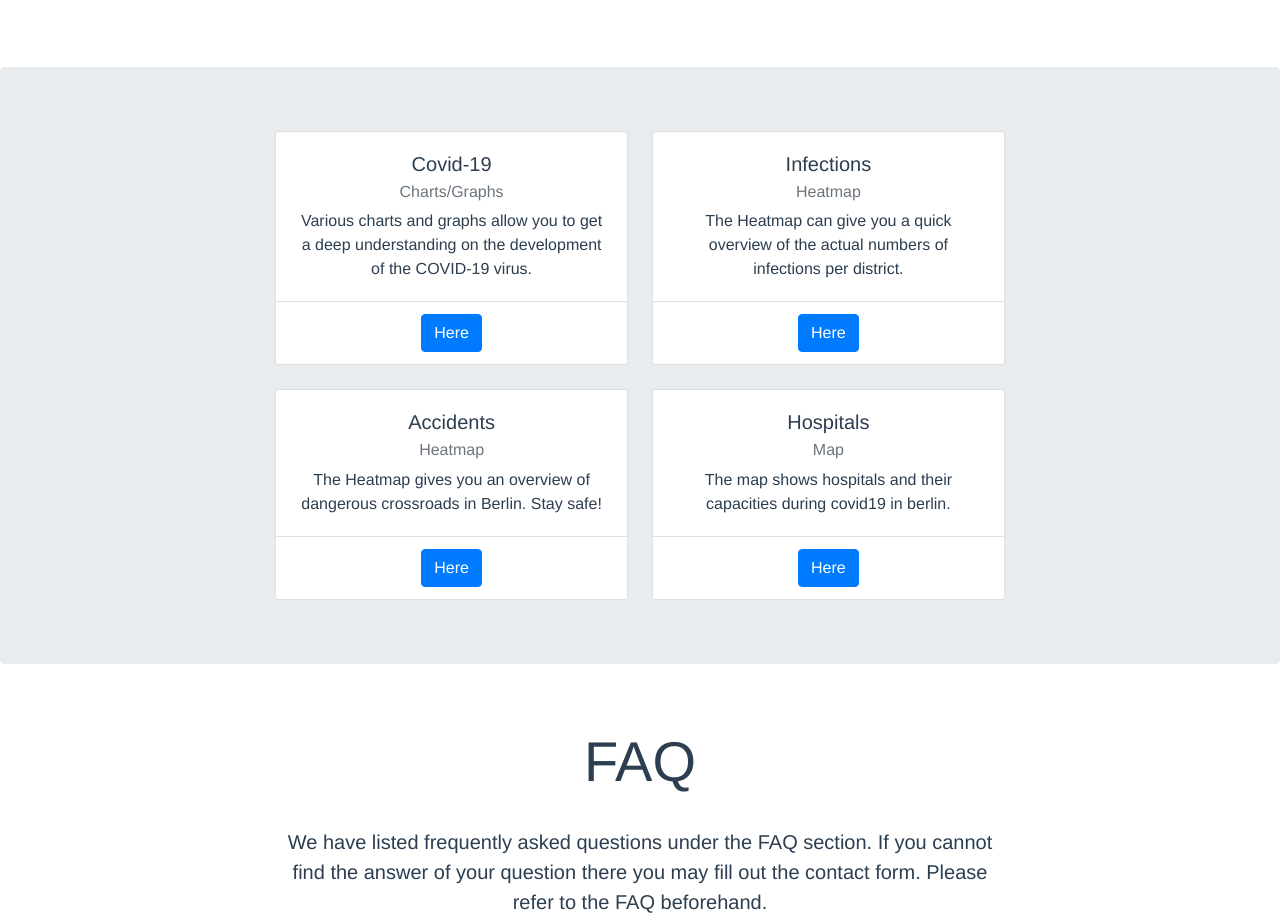
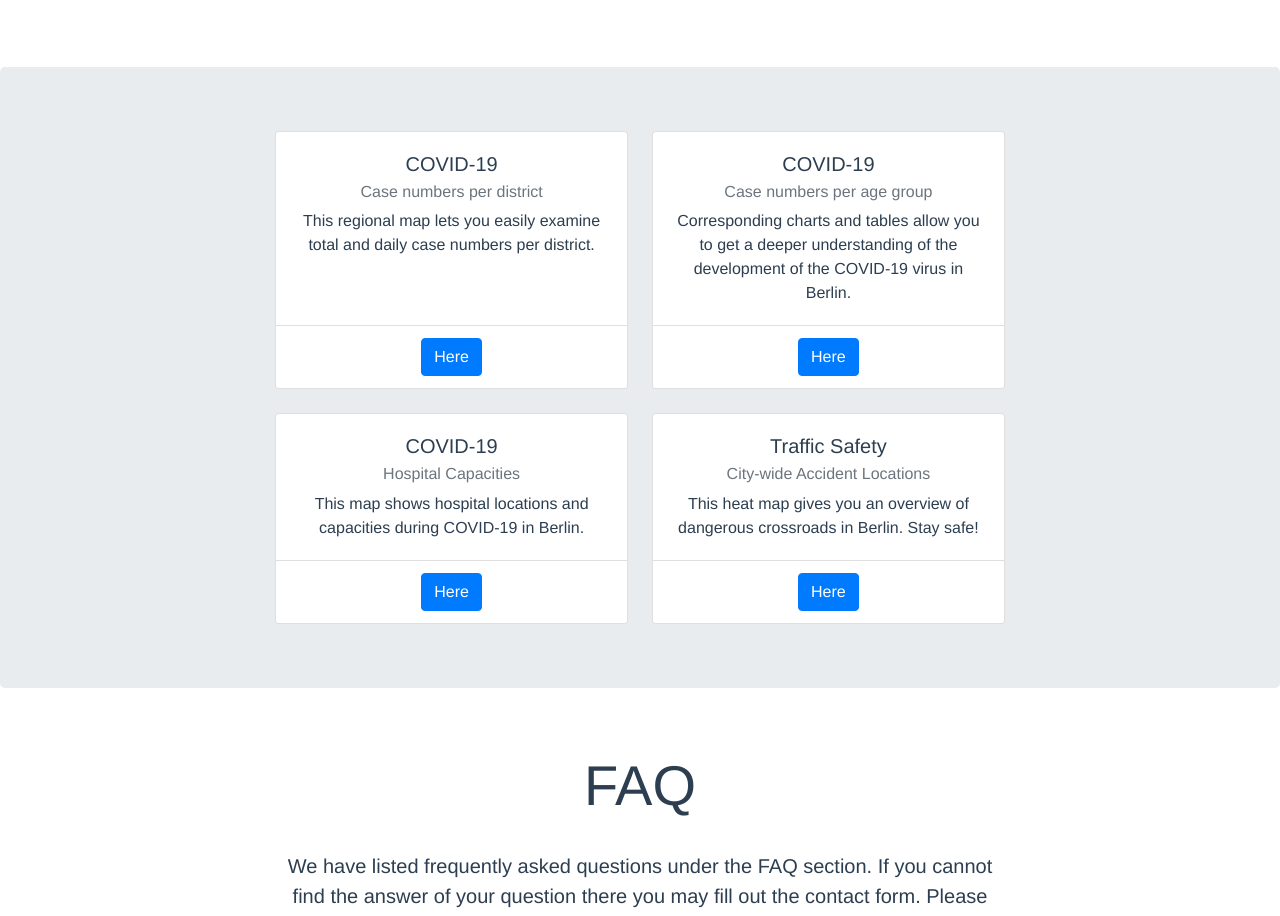
Before and after one commit to Api-visualizer/city-data-visualizer-FE, a Vue app: page / in a window 1280 px wide. Shown: the part 844-1760 px from the top of the page. Built offline with nearby package versions, Linux system fonts and the light colour scheme; what vue-apexcharts would draw is missing.

Commit message:
adjust landing page headlines to make them more cohesive

```diff
--- a/src/components/maps/HospitalsMap.vue
+++ b/src/components/maps/HospitalsMap.vue
@@ -8,7 +8,7 @@
       <div class="card">
         <div class="card-body">
           <h5 class="card-title">COVID-19</h5>
-          <h6 class="card-subtitle mb-2 text-muted">Hospital Capacitis</h6>
+          <h6 class="card-subtitle mb-2 text-muted">Hospital Capacities</h6>
           <p class="card text p-2">
             This map displays all hospitals in Berlin as location markers on a map divided by administrative districts. Adhering to the key on the left side, each hospital is color coded to reflect its current capacity on a daily basis. As with the COVID-19 infection map, the time slider at the bottom allows you to choose which months and days to display.
             <br><br>As COVID-19 cases are rising and hospitals are beginning to reach the limits of their capacity, this is a valuable resource to assess our position in the current pandemic and to understand the basis of policy changes.
--- a/src/views/Landing.vue
+++ b/src/views/Landing.vue
@@ -47,9 +47,22 @@
           <div class="col-sm-6 d-flex align-items-stretch">
             <div class="card">
               <div class="card-body">
-                <h5 class="card-title">Covid-19</h5>
-                <h6 class="card-subtitle mb-2 text-muted">Charts/Graphs</h6>
-                <p class="card-text">Various charts and graphs allow you to get a deep understanding on the development of the COVID-19 virus.</p>
+                <h5 class="card-title">COVID-19</h5>
+                <h6 class="card-subtitle mb-2 text-muted">Case numbers per district</h6>
+                <p class="card-text">This regional map lets you easily examine total and daily case numbers per district.</p>
+              </div>
+              <div class="card-footer">
+                <a class="btn btn-primary" href="/main/infections" role="button">Here</a>
+              </div>
+            </div>
+          </div>
+
+          <div class="col-sm-6 d-flex align-items-stretch">
+            <div class="card">
+              <div class="card-body">
+                <h5 class="card-title">COVID-19</h5>
+                <h6 class="card-subtitle mb-2 text-muted">Case numbers per age group</h6>
+                <p class="card-text">Corresponding charts and tables allow you to get a deeper understanding of the development of the COVID-19 virus in Berlin.</p>
               </div>
               <div class="card-footer">
                 <a class="btn btn-primary" href="/main/covid-graphs" role="button">Here</a>
@@ -57,27 +70,29 @@
             </div>
           </div>
 
+        </div>
+
+        <div class="row">
+
           <div class="col-sm-6 d-flex align-items-stretch">
             <div class="card">
               <div class="card-body">
-                <h5 class="card-title">Infections</h5>
-                <h6 class="card-subtitle mb-2 text-muted">Heatmap</h6>
-                <p class="card-text">The Heatmap can give you a quick overview of the actual numbers of infections per district.</p>
+                <h5 class="card-title">COVID-19</h5>
+                <h6 class="card-subtitle mb-2 text-muted">Hospital Capacities</h6>
+                <p class="card-text">This map shows hospital locations and capacities during COVID-19 in Berlin. </p>
               </div>
               <div class="card-footer">
-                <a class="btn btn-primary" href="/main/infections" role="button">Here</a>
+                <a class="btn btn-primary" href="/main/hospitals" role="button">Here</a>
               </div>
             </div>
           </div>
-        </div>
 
-        <div class="row">
           <div class="col-sm-6 d-flex align-items-stretch">
             <div class="card">
               <div class="card-body">
-                <h5 class="card-title">Accidents</h5>
-                <h6 class="card-subtitle mb-2 text-muted">Heatmap</h6>
-                <p class="card-text">The Heatmap gives you an overview of dangerous crossroads in Berlin. Stay safe!</p>
+                <h5 class="card-title">Traffic Safety</h5>
+                <h6 class="card-subtitle mb-2 text-muted">City-wide Accident Locations</h6>
+                <p class="card-text">This heat map gives you an overview of dangerous crossroads in Berlin. Stay safe!</p>
               </div>
               <div class="card-footer">
                 <a class="btn btn-primary" href="/main/accidents" role="button">Here</a>
@@ -85,18 +100,6 @@
             </div>
           </div>
 
-          <div class="col-sm-6 d-flex align-items-stretch">
-            <div class="card">
-              <div class="card-body">
-                <h5 class="card-title">Hospitals</h5>
-                <h6 class="card-subtitle mb-2 text-muted">Map</h6>
-                <p class="card-text">The map shows hospitals and their capacities during covid19 in berlin. </p>
-              </div>
-              <div class="card-footer">
-                <a class="btn btn-primary" href="/main/hospitals" role="button">Here</a>
-              </div>
-            </div>
-          </div>
         </div>
       </div>
 
```
